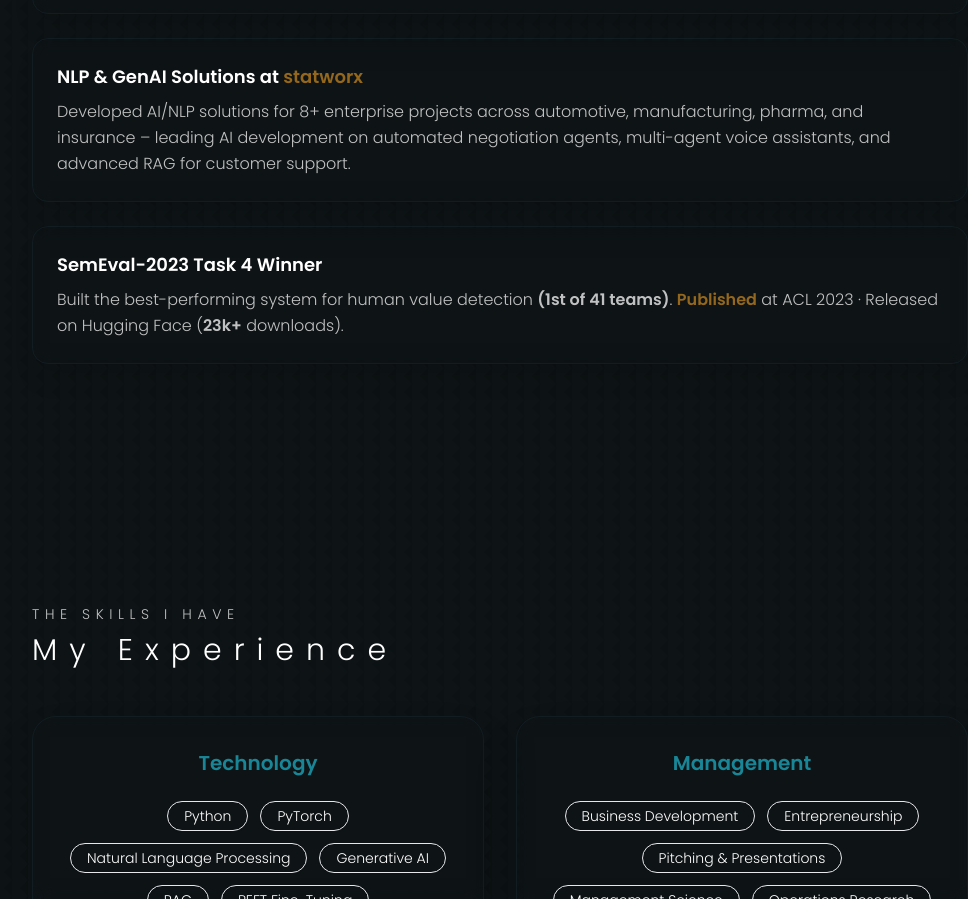
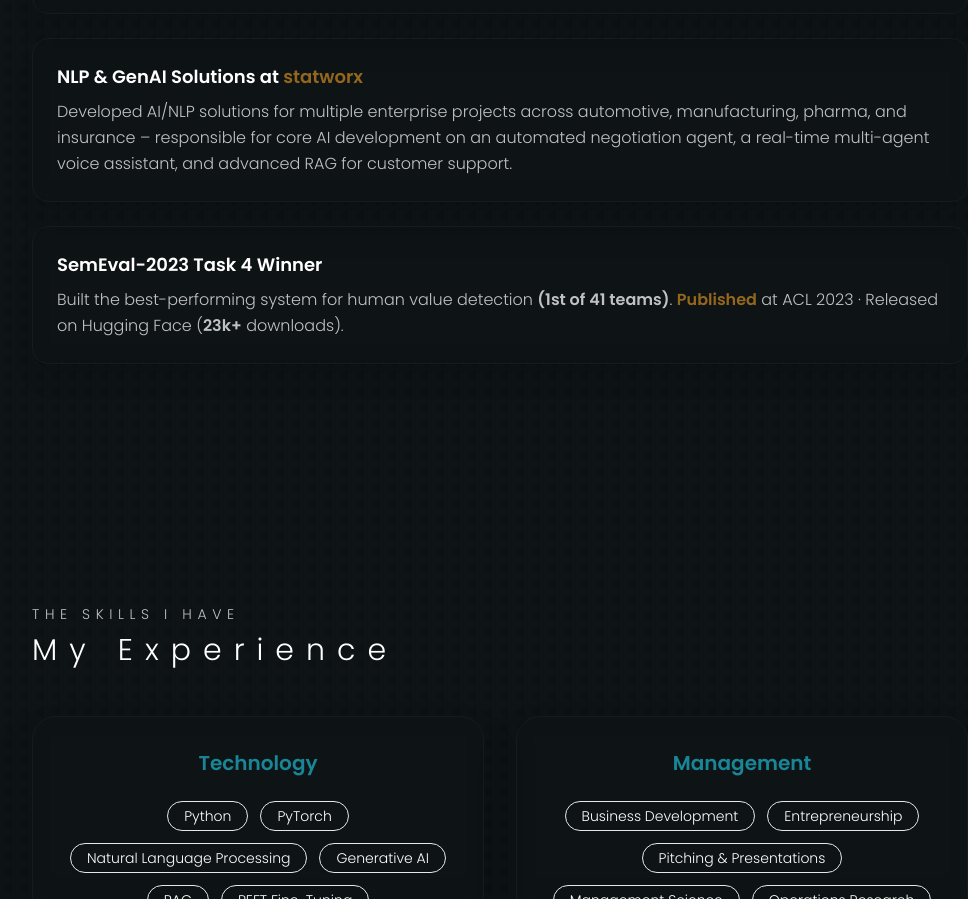
Before and after one commit to danielschroter/react_portfolio, a React (Create React App) app: page / in a window 1280 px wide. Shown: the part 2256-3155 px from the top of the page, without its empty margins (140-1108 px from the left). Built offline with nearby package versions, Linux system fonts and the light colour scheme.

Commit message:
refactor: update description for statworx highlight to clarify AI/NLP project contributions

```diff
--- a/src/components/highlights/Highlights.tsx
+++ b/src/components/highlights/Highlights.tsx
@@ -41,7 +41,7 @@ const HIGHLIGHT_ITEMS: Highlight[] = [
       </>
     ),
     description:
-      "Developed AI/NLP solutions for 8+ enterprise projects across automotive, manufacturing, pharma, and insurance – leading AI development on automated negotiation agents, multi-agent voice assistants, and advanced RAG for customer support.",
+      "Developed AI/NLP solutions for multiple enterprise projects across automotive, manufacturing, pharma, and insurance – responsible for core AI development on an automated negotiation agent, a real-time multi-agent voice assistant, and advanced RAG for customer support.",
   },
   {
     id: "semeval",
```
